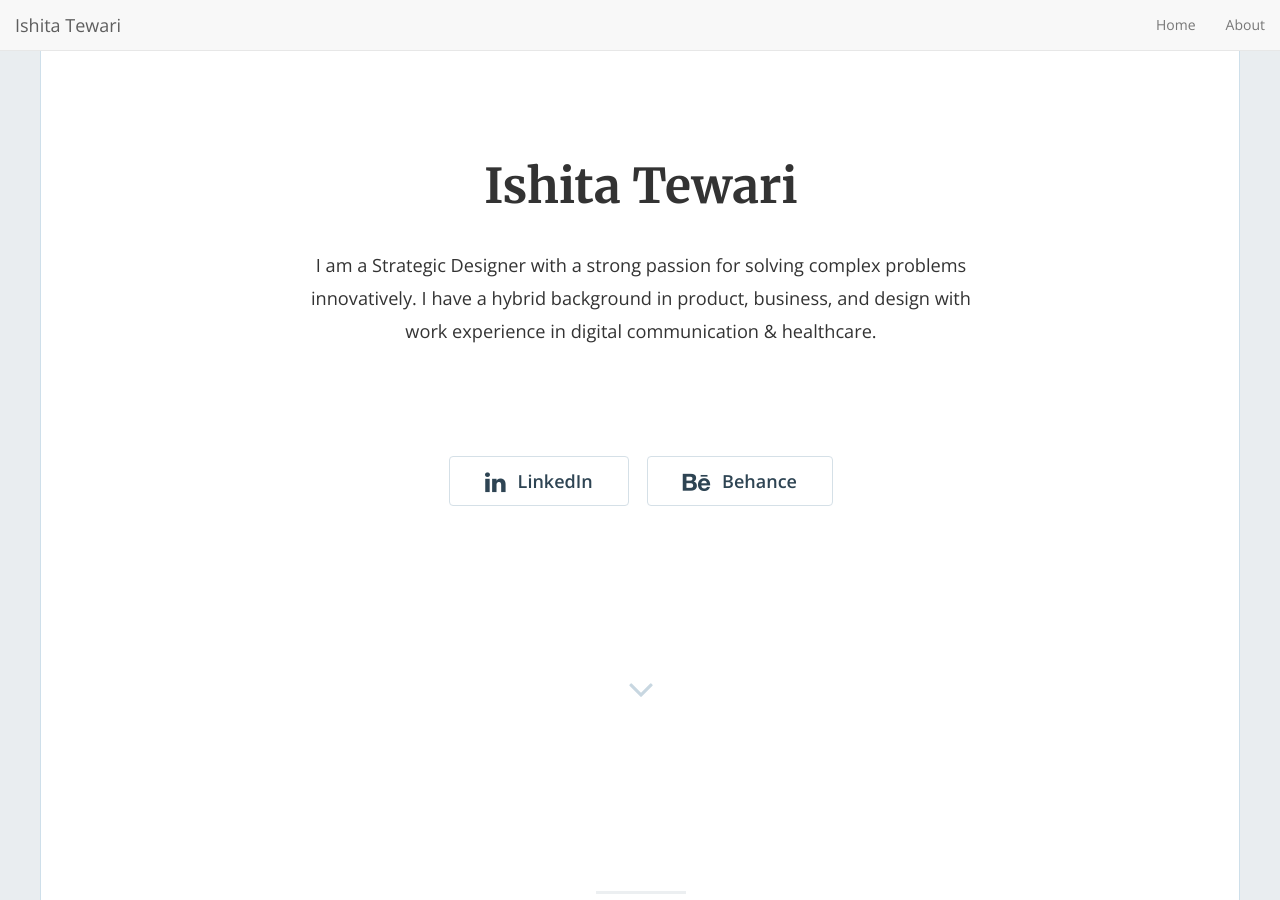
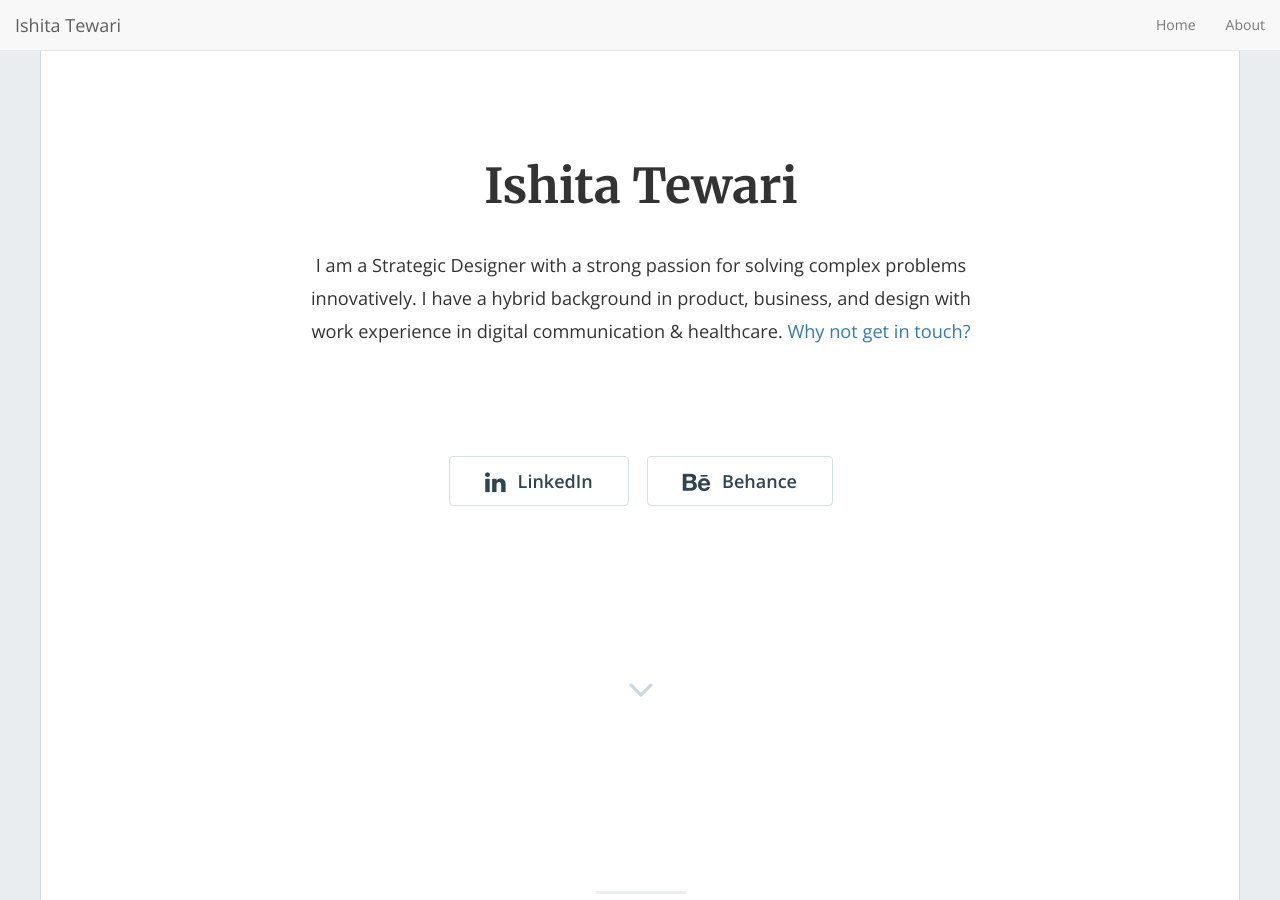
Before and after one commit to ishitatewari/portfolio, a Jekyll site: the page built from index.html, in a window 1280 px wide and 900 px high. Built offline with Jekyll 4.4.1, drawn with Linux system fonts in a browser that asks for light colours; nearby versions of some CDN libraries; the list of posts is cut into pages by our own code.

Commit message:
Fix contact

```diff
--- a/_config.yml
+++ b/_config.yml
@@ -97,7 +97,7 @@
 footer_text: '© 2022 Ishita Tewari'
 admin_name: 'Ishita Tewari'
 google_analytics: "G-MS6MBQ6Z0N" # Update with your own tracking ID
-enable_contact: false
+enable_contact: true
 
 #### Phantom Navigation menu
 enable_nav: true
--- a/_includes/contact-modal.html
+++ b/_includes/contact-modal.html
@@ -9,10 +9,10 @@
 
       <div class="modal-body">
 
-        <form class="form-horizontal form-contact clearfix" action="https://formspree.io/your-email@gmail.com" method="POST">
+        <form class="form-horizontal form-contact clearfix" action="https://formspree.io/f/mzbwleoy" method="POST">
 
           <div class="form-group">
-            <label class="message-label">Dear Jami,</label>
+            <label class="message-label">Dear Ishita,</label>
             <textarea class="message form-control" rows="8" name="body" placeholder="Type your message..."></textarea>
           </div>
 
```
Also changed, not shown: about.md (+1 -1 lines).
